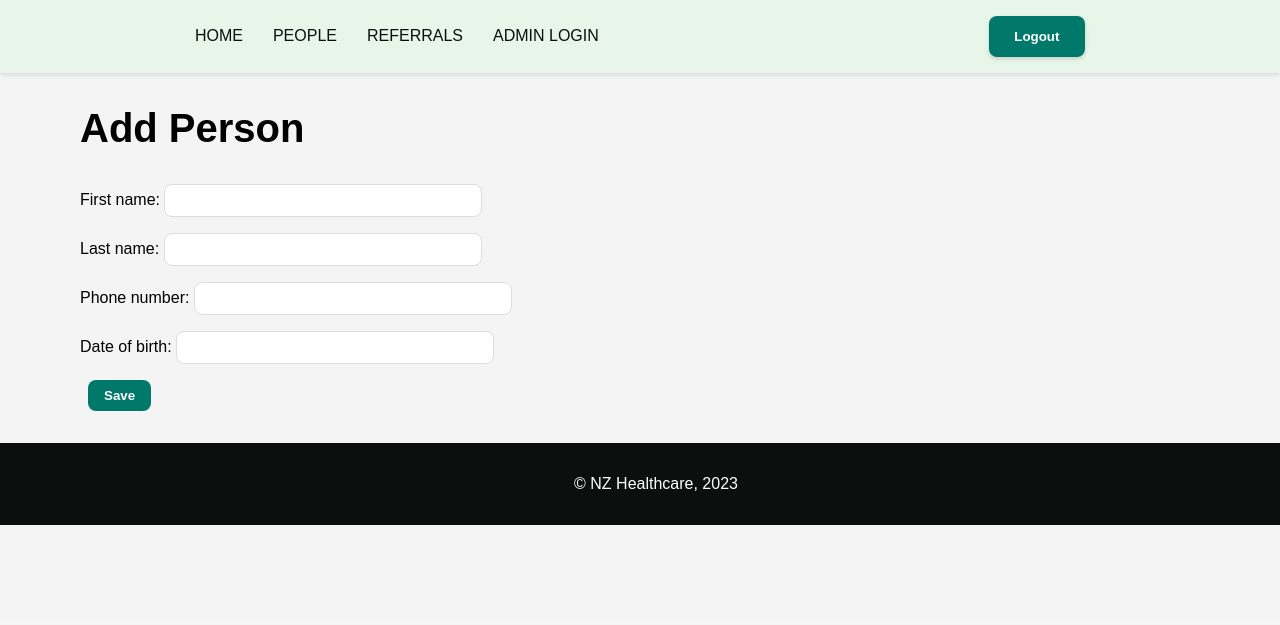
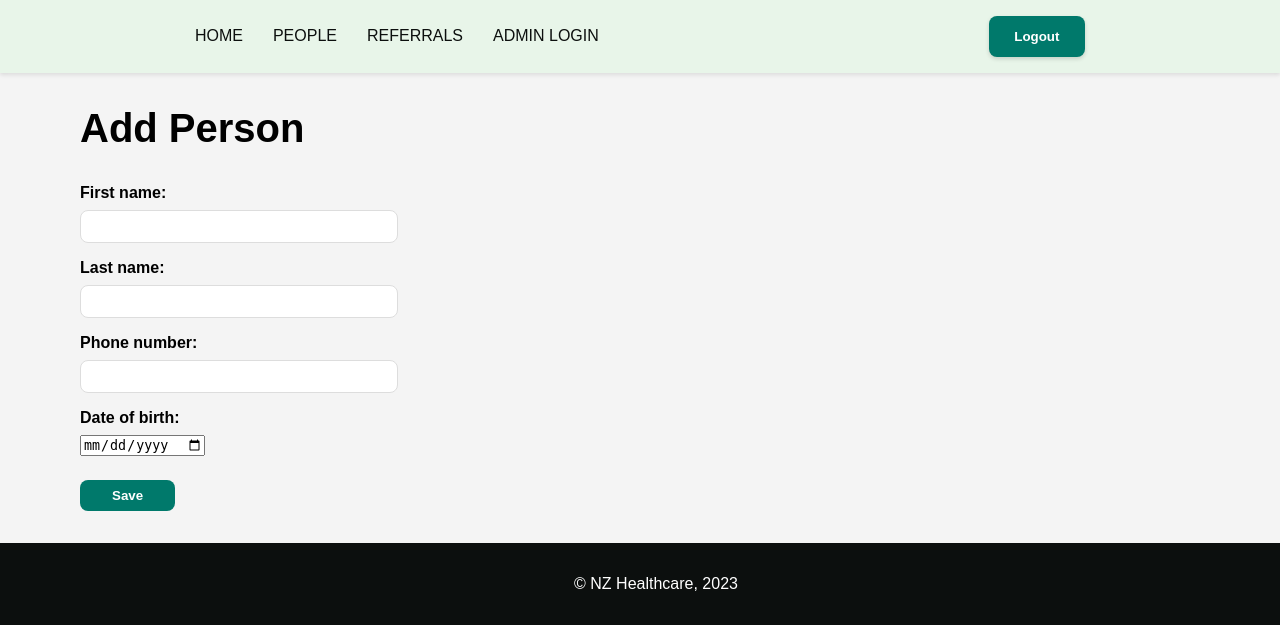
Before and after one commit to hcdiekmann/referral-system, a Django app: page /people/new/ in a window 1280 px wide. Shown: the part 182-807 px from the top of the page. Before the commit the page ends 707 px from the top, so only its background shows below. Run offline with Django 4.2, Linux system fonts and the light colour scheme; the visitor is signed in with stand-in values (Sample User, id 1).

Commit message:
add form styles

```diff
--- a/healthcare_app/forms.py
+++ b/healthcare_app/forms.py
@@ -11,7 +11,7 @@ class PersonForm(forms.ModelForm):
             'first_name': forms.TextInput(attrs={'class': 'form-control'}),
             'last_name': forms.TextInput(attrs={'class': 'form-control'}),
             'phone_number': forms.TextInput(attrs={'class': 'form-control'}),
-            'date_of_birth': forms.DateInput(attrs={'class': 'form-control'}, format='%Y-%m-%d'),
+            'date_of_birth': forms.DateInput(attrs={'class': 'form-control','type': 'date'}, format='%d/%m/%Y'),
         }
 
 
@@ -21,7 +21,7 @@ class ReferralForm(forms.ModelForm):
         fields = ['referral_date', 'referrer_name', 'referral_reason', 'note', 'document']
 
         widgets = {
-            'referral_date': forms.DateInput(attrs={'class': 'form-control'}),
+            'referral_date': forms.DateInput(attrs={'class': 'form-control','type': 'date'}, format='%d/%m/%Y'),
             'referrer_name': forms.TextInput(attrs={'class': 'form-control'}),
             'referral_reason': forms.Textarea(attrs={'class': 'form-control'}),
             'note': forms.Textarea(attrs={'class': 'form-control'}),
--- a/healthcare_app/static/css/styles.css
+++ b/healthcare_app/static/css/styles.css
@@ -125,8 +125,8 @@ h2 {
   color: white;
 }
 .div-form button {
-  padding: 0.5rem 1rem;
-  margin-left: 0.5rem;
+  padding: 0.5rem 2rem;
+  margin-top: 0.5rem;
   background-color: #00796b;
   color: white;
   border: none;
@@ -137,6 +137,11 @@ h2 {
 
 .div-form button:hover {
   background-color: #005b4f;
+}
+.div-form label {
+  display: block;
+  margin-bottom: 0.5rem;
+  font-weight: bold;
 }
 
 ul {
```
